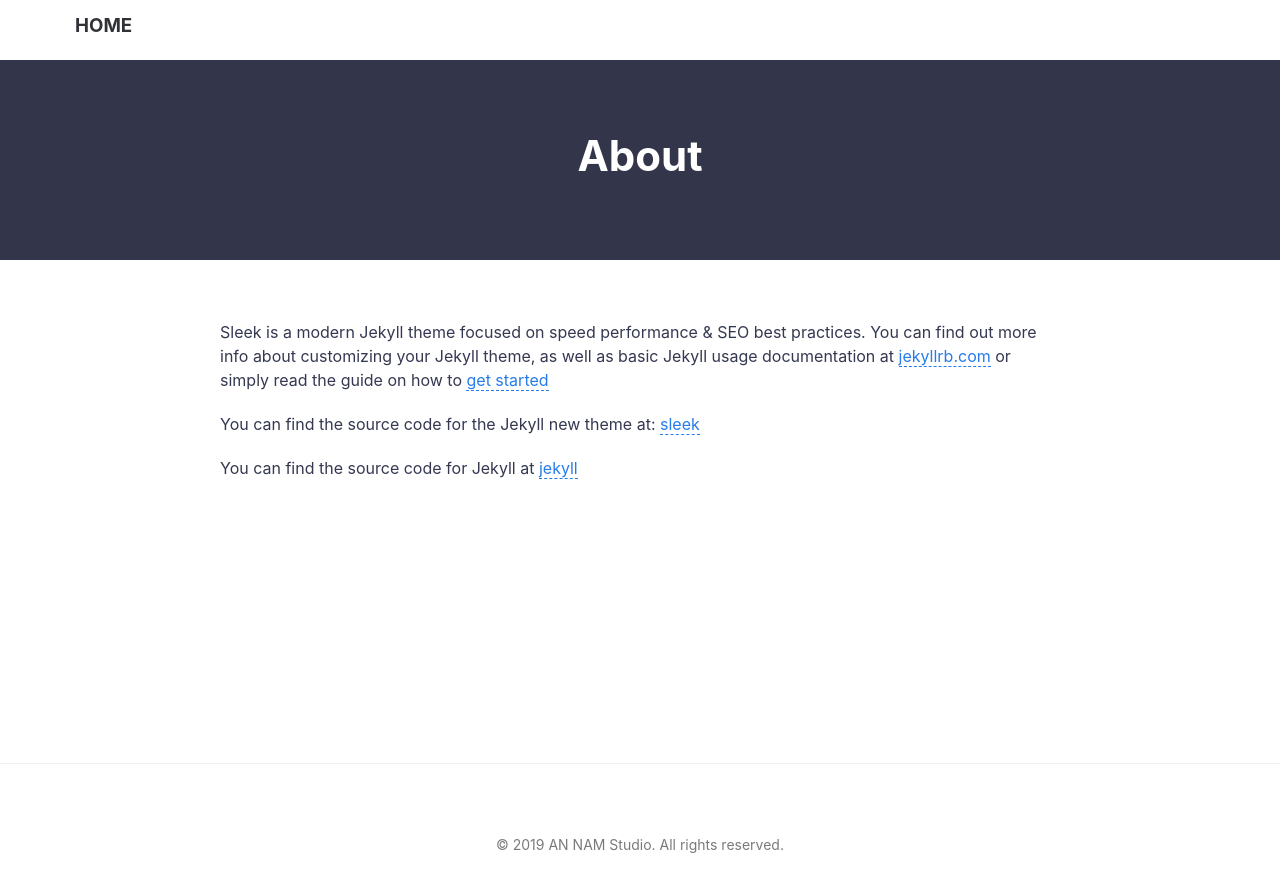
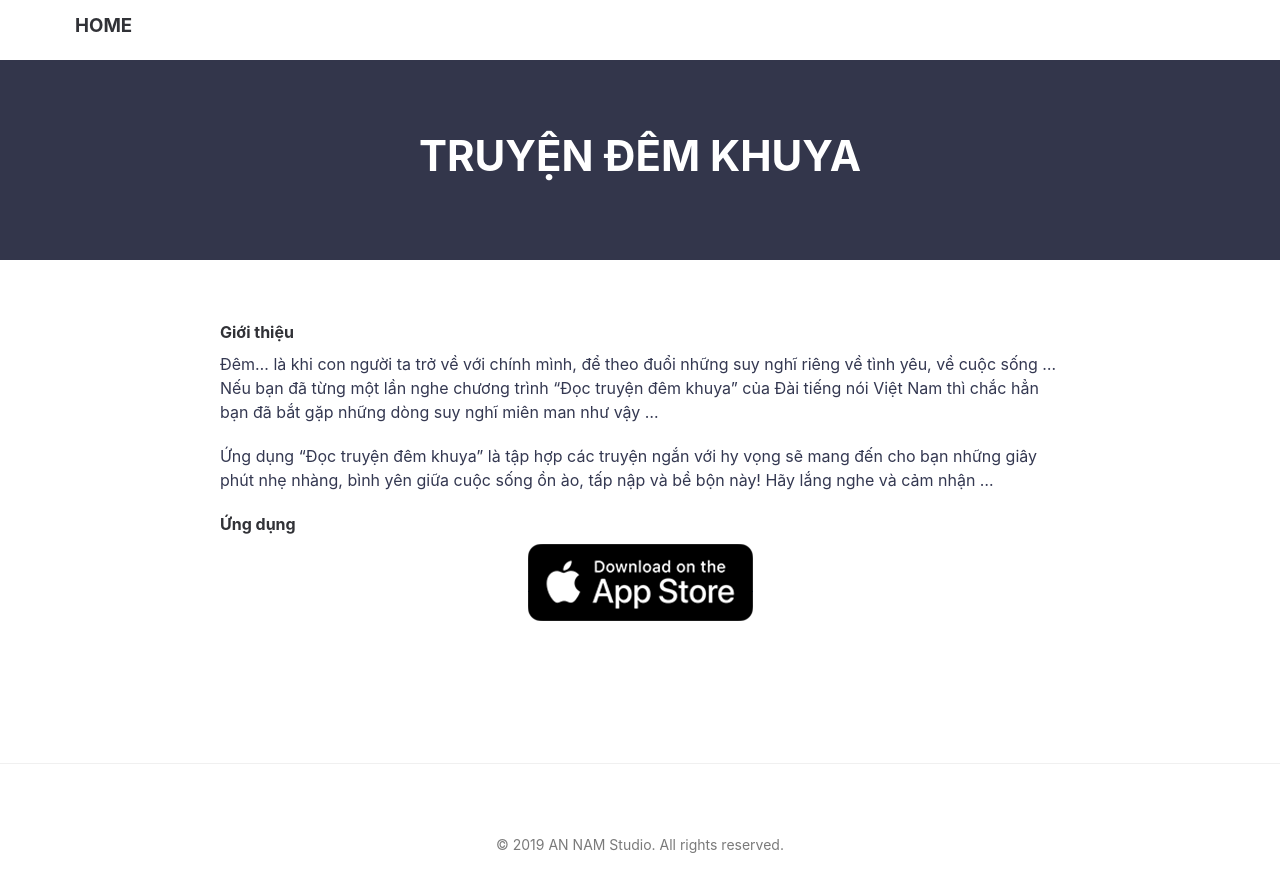
Before and after one commit to AnNamStudio/TruyenDemKhuya, a Jekyll site: the page built from about.md, in a window 1280 px wide. Shown: the top 892 px of the page. Built offline with Jekyll 4.4.1, drawn with Linux system fonts in a browser that asks for light colours.

Commit message:
About page

```diff
--- a/_config.yml
+++ b/_config.yml
@@ -6,8 +6,9 @@ description: > # Meta description of Homepage
   Ứng dụng "Đọc truyện đêm khuya" là tập hợp các truyện ngắn với hy vọng sẽ mang đến cho bạn những giây phút nhẹ nhàng, bình yên giữa cuộc sống ồn ào, tấp nập và bề bộn này! Hãy lắng nghe và cảm nhận ...
 
 # baseurl: ""
+# url: ""
 baseurl: "/TruyenDemKhuya"
-url: "https://annamstudio.github.io/" # the base hostname & protocol for your site, e.g. http://example.com
+url: "https://annamstudio.github.io/"
 
 about: Đêm... là khi con người ta trở về với chính mình, để theo đuổi những suy nghĩ riêng về tình yêu, về cuộc sống ... Nếu bạn đã từng một lần nghe chương trình "Đọc truyện đêm khuya" của Đài tiếng nói Việt Nam thì chắc hẳn bạn đã bắt gặp những dòng suy nghĩ miên man như vậy ... Ứng dụng "Đọc truyện đêm khuya" là tập hợp các truyện ngắn với hy vọng sẽ mang đến cho bạn những giây phút nhẹ nhàng, bình yên giữa cuộc sống ồn ào, tấp nập và bề bộn này! Hãy lắng nghe và cảm nhận ...
 
--- a/about.md
+++ b/about.md
@@ -1,13 +1,19 @@
 ---
 layout: page
-title: About
+title: TRUYỆN ĐÊM KHUYA
 permalink: /about/
 ---
 
-Sleek is a modern Jekyll theme focused on speed performance & SEO best practices. You can find out more info about customizing your Jekyll theme, as well as basic Jekyll usage documentation at [jekyllrb.com](http://jekyllrb.com/) or simply read the guide on how to [get started](/getting-started)
+#### Giới thiệu
+Đêm... là khi con người ta trở về với chính mình, để theo đuổi những suy nghĩ riêng về tình yêu, về cuộc sống ...
+Nếu bạn đã từng một lần nghe chương trình "Đọc truyện đêm khuya" của Đài tiếng nói Việt Nam thì chắc hẳn bạn đã bắt gặp những dòng suy nghĩ miên man như vậy ...
 
-You can find the source code for the Jekyll new theme at:
-[sleek](https://github.com/janczizikow/sleek)
+Ứng dụng "Đọc truyện đêm khuya" là tập hợp các truyện ngắn với hy vọng sẽ mang đến cho bạn những giây phút nhẹ nhàng, bình yên giữa cuộc sống ồn ào, tấp nập và bề bộn này!
+Hãy lắng nghe và cảm nhận ...
 
-You can find the source code for Jekyll at
-[jekyll](https://github.com/jekyll/jekyll)
+#### Ứng dụng
+ <div class="downloadButtonsContainer" align="center">
+      <a class="appStoreLink" href="https://apps.apple.com/app/id895294690" target="_blank"><img class="appStore" src="{{ '/assets/img/appstore.png' | prepend: site.baseurl }}"></a>
+  </div>
+
+[applink]: https://apps.apple.com/app/id895294690
```
Also changed, not shown: 404.md (+2 -2 lines).
